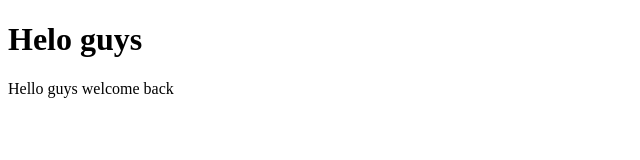
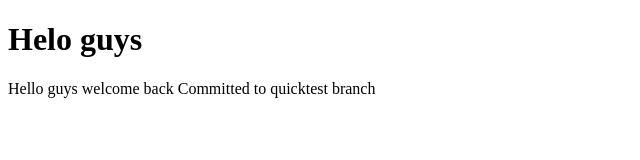
Before and after one commit to ArunkumarJ325/demo2, a plain HTML site: page index.html in a window 1280 px wide. Shown: the whole page, without its empty margins (0-640 px from the left). Drawn offline with Linux system fonts and the light colour scheme.

Commit message:
new quick test

```diff
--- a/index.html
+++ b/index.html
@@ -8,5 +8,6 @@
 <body>
     <h1>Helo guys</h1>
     Hello guys welcome back
+    Committed to quicktest branch
 </body>
 </html>
```
